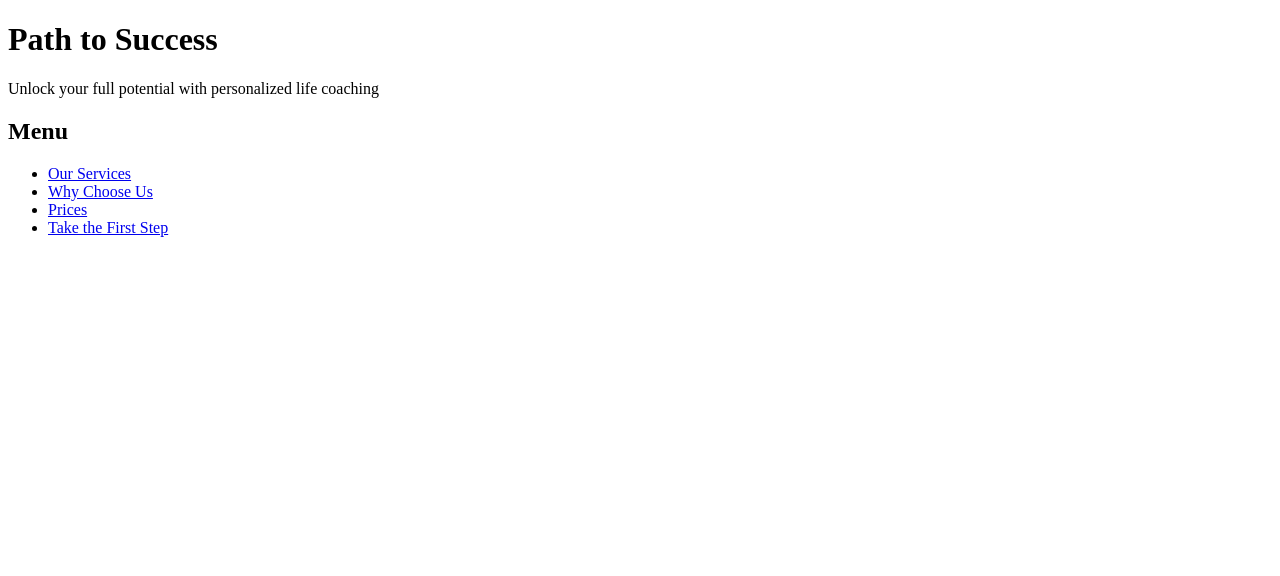
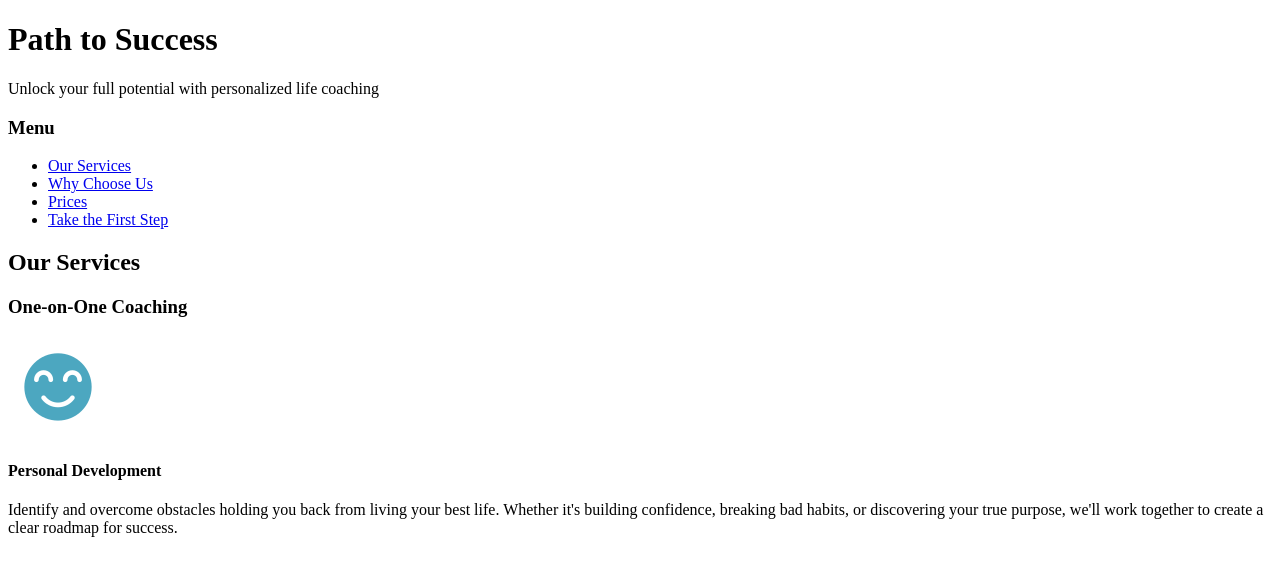
Before and after one commit to n-miller92/path-to-success, a plain HTML site: page index.html in a window 1280 px wide. Drawn offline with Linux system fonts and the light colour scheme.

Commit message:
added part of services, updated image location

```diff
--- a/index.html
+++ b/index.html
@@ -12,7 +12,7 @@
             <p>Unlock your full potential with personalized life coaching</p>
 
             <nav>
-                <h2>Menu</h2>
+                <h3>Menu</h3>
                 <ul>
                     <li><a href="#">Our Services</a></li><!--add link location later-->
                     <li><a href="#">Why Choose Us</a></li>
@@ -22,7 +22,13 @@
             </nav>
         </header>
         <main>
+            <h2>Our Services</h2>
 
+            <h3>One-on-One Coaching</h3>
+
+            <img src="images/personal-development.png" alt="teal icon of a smiling face">
+            <h4>Personal Development</h4>
+            <p>Identify and overcome obstacles holding you back from living your best life. Whether it's building confidence, breaking bad habits, or discovering your true purpose, we'll work together to create a clear roadmap for success.</p>
         </main>
         <footer>
 
```
Also changed, not shown: images/career-coaching.png (renamed from images-20250617T183813Z-1-001/images/career-coaching.png), images/flexible-learning.png (renamed from images-20250617T183813Z-1-001/images/flexible-learning.png), images/focused-session.png (renamed from images-20250617T183813Z-1-001/images/focused-session.png), images/interactive-learning.png (renamed from images-20250617T183813Z-1-001/images/interactive-learning.png), images/personal-development.png (renamed from images-20250617T183813Z-1-001/images/personal-development.png), images/relationship-coaching.png (renamed from images-20250617T183813Z-1-001/images/relationship-coaching.png), images/supportive-community.png (renamed from images-20250617T183813Z-1-001/images/supportive-community.png).
